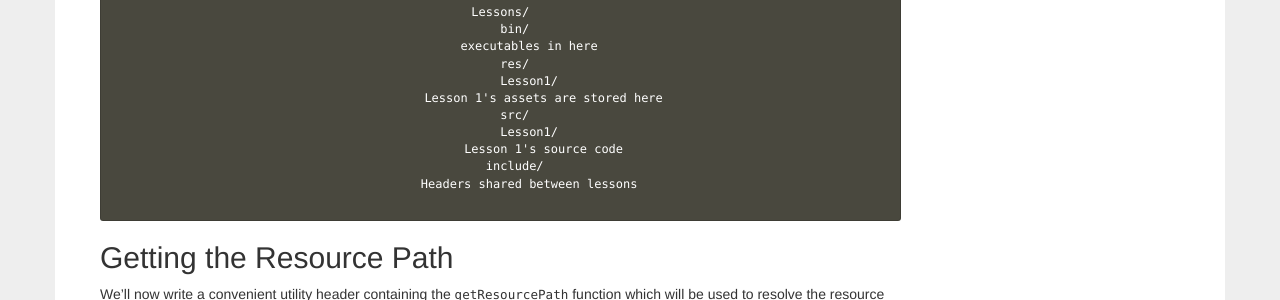
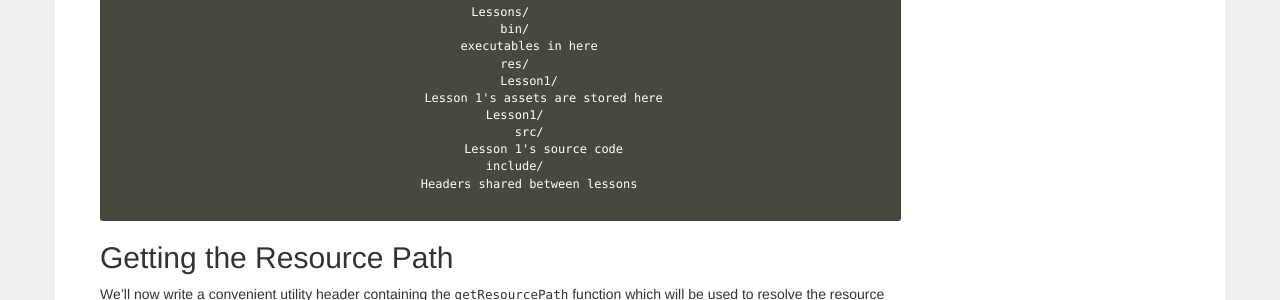
Before and after one commit to Twinklebear/Twinklebear.github.io, a Jekyll site: the page built from _posts/2014-06-16-postscript-0-properly-finding-resource-paths.md, in a window 1280 px wide and 900 px high. Shown: the part 448-748 px from the top of the window. Built offline with Jekyll 4.4.1, drawn with Linux system fonts in a browser that asks for light colours; nearby versions of some CDN libraries; comment, search, counter and statistics services are not loaded.

Commit message:
Fix diagram to match my actual source structure

```diff
--- a/_posts/2014-06-16-postscript-0-properly-finding-resource-paths.md
+++ b/_posts/2014-06-16-postscript-0-properly-finding-resource-paths.md
@@ -29,8 +29,8 @@ Lessons/
     res/
         Lesson1/
             Lesson 1's assets are stored here
-    src/
-        Lesson1/
+    Lesson1/
+        src/
             Lesson 1's source code
     include/
         Headers shared between lessons
```
